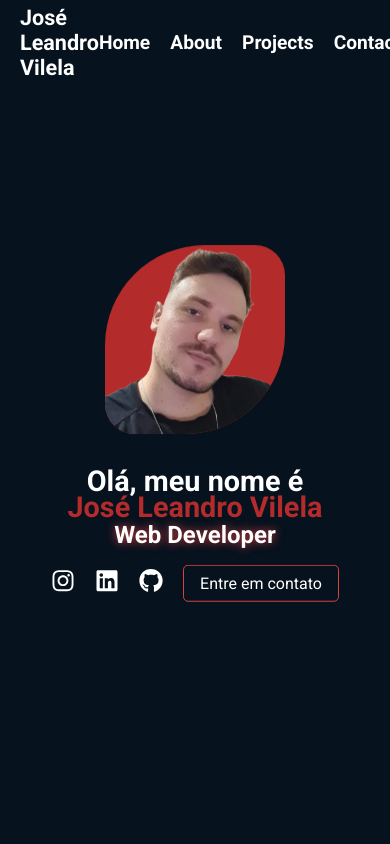
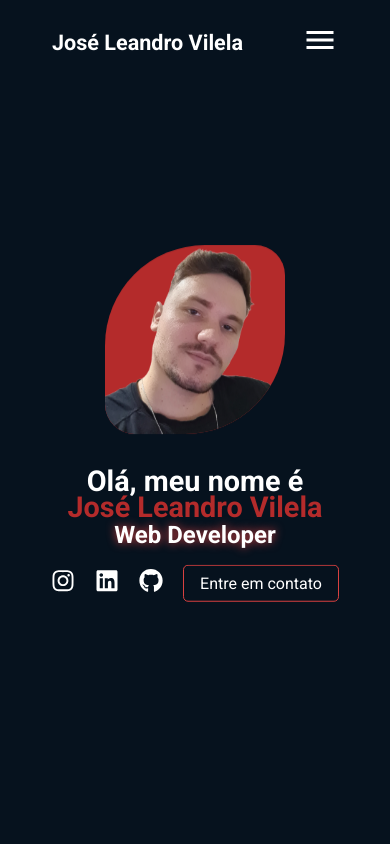
Before and after one commit to Vilelajlr/PortifolioJoseLeandroVilela, a React (Create React App) app in the folder portifolio/: page / in a window 390 px wide. Shown: the top 844 px of the page. Built offline with nearby package versions, Linux system fonts and the light colour scheme.

Commit message:
atualizacao menu

```diff
--- a/portifolio/src/components/layout/Navbar.jsx
+++ b/portifolio/src/components/layout/Navbar.jsx
@@ -1,29 +1,25 @@
 import React, { useState, useEffect } from 'react';
-import { Link as ScrollLink } from 'react-scroll'; // Importar Link do react-scroll
-import { useNavigate } from 'react-router-dom'; // Importar Link e useNavigate do react-router-dom
-
+import { Link as ScrollLink } from 'react-scroll';
+import { useNavigate } from 'react-router-dom';
 import styles from './modules/Navbar.module.css';
-
+import mobileIconMenu from '../imgs/menu_white_36dp.svg';
 
 function Navbar() {
-  const [scrolled, setScrolled] = useState(false); // Estado para controlar a rolagem
-  const navigate = useNavigate(); // Hook para navegação
+  const [scrolled, setScrolled] = useState(false);
+  const [menuOpen, setMenuOpen] = useState(false); // Estado para controlar o menu móvel
+  const navigate = useNavigate();
 
   const handleScroll = (section) => {
-    navigate('/'); // Redireciona para a página principal
+    setMenuOpen(false); // Fecha o menu ao clicar em um item
+    navigate('/');
     setTimeout(() => {
-      document.getElementById(section)?.scrollIntoView({ behavior: 'smooth' }); // Rola suavemente para a seção
-    }, 100); // Pequeno delay para garantir que a rolagem ocorra após a navegação
+      document.getElementById(section)?.scrollIntoView({ behavior: 'smooth' });
+    }, 100);
   };
 
-  // Hook para verificar a rolagem da página
   useEffect(() => {
     const onScroll = () => {
-      if (window.scrollY > 50) {
-        setScrolled(true);
-      } else {
-        setScrolled(false);
-      }
+      setScrolled(window.scrollY > 50);
     };
     window.addEventListener('scroll', onScroll);
     return () => {
@@ -31,15 +27,22 @@ function Navbar() {
     };
   }, []);
 
+  const toggleMenu = () => {
+    setMenuOpen(!menuOpen); // Alterna o estado do menu móvel
+  };
+
   return (
     <div className={`${scrolled ? styles.scrolled : ''}`}>
-      <nav className={`${styles.navbar} `}>
+      <div className={styles.navbar_atributtes}>
+        <div className={styles.ajuste}>
+          <nav className={`${styles.navbar}`}>
             <div className={styles.menu}>
               <ScrollLink to="home" smooth={true} duration={500}>
                 <div className={styles.img_logo}>
                   <h1>José Leandro Vilela</h1>
                 </div>
               </ScrollLink>
+              <div className={styles.nav_list}>
                 <ul className={styles.list}>
                   <li className={styles.item}>
                     <a href="/" onClick={(e) => { e.preventDefault(); handleScroll('home'); }}>
@@ -57,13 +60,46 @@ function Navbar() {
                     </a>
                   </li>
                   <li className={styles.item}>
-              <a href="/" onClick={(e)=> {e.preventDefault(); handleScroll('contacts');}}>
+                    <a href="/" onClick={(e) => { e.preventDefault(); handleScroll('contacts'); }}>
                       Contact
                     </a>
                   </li>
                 </ul>
               </div>
+              <div className={styles.mobile_menu_icon}>
+                <button onClick={toggleMenu}>
+                  <img className={styles.icon} src={mobileIconMenu} alt="Menu" />
+                </button>
+              </div>
+            </div>
           </nav>
+          {/* Adicione a classe 'open' com base no estado do menu móvel */}
+          <div className={`${styles.mobile_menu} ${menuOpen ? styles.open : ''}`}>
+            <ul className={styles.list_mobile}>
+              <li className={styles.item_mobile}>
+                <a href="/" onClick={(e) => { e.preventDefault(); handleScroll('home'); }}>
+                  Home
+                </a>
+              </li>
+              <li className={styles.item_mobile}>
+                <a href="/" onClick={(e) => { e.preventDefault(); handleScroll('about'); }}>
+                  About
+                </a>
+              </li>
+              <li className={styles.item_mobile}>
+                <a href="/" onClick={(e) => { e.preventDefault(); handleScroll('projects'); }}>
+                  Projects
+                </a>
+              </li>
+              <li className={styles.item_mobile}>
+                <a href="/" onClick={(e) => { e.preventDefault(); handleScroll('contacts'); }}>
+                  Contact
+                </a>
+              </li>
+            </ul>
+          </div>
+        </div>
+      </div>
     </div>
   );
 }
--- a/portifolio/src/components/layout/modules/Navbar.module.css
+++ b/portifolio/src/components/layout/modules/Navbar.module.css
@@ -3,10 +3,8 @@
     margin: 0 auto;
 
 }
-.navbar {
-    display: flex;
-    align-items: center;
-    justify-content: center;
+
+.navbar_atributtes{
     height: 10dvh;
     max-width: 1420px;
     margin: 0 auto;
@@ -19,14 +17,26 @@
     padding: 0 20px;
 }
 
+.ajuste{
+    position: relative;
+    top: 50%;
+    transform: translateY(-50%);
+}
+
+.navbar {
+
+
+}
+
 
 .scrolled {
     z-index: 995;
-    transition: background-color 1s;
+    transition: background-color 0.3s, box-shadow 0.3s;
     background-color: var(--secondary-normal);
     width: 100%;
     height: 10dvh;
     position: fixed;
+    box-shadow: 0 0 13px rgba(0, 0, 0, 1);
   }
 
 .menu{
@@ -41,7 +51,7 @@
     font-size: 0.9rem;
 }
 
-.list {
+.list, .list_mobile {
     display: flex;
     list-style: none;
     align-items: center;
@@ -50,7 +60,7 @@
 
 
 
-.item a{
+.item a, .item_mobile a{
     color: white;
     text-decoration: none;
     font-family: 'Roboto', sans-serif;
@@ -59,6 +69,58 @@
     transition: color 0.3s;
 }
 
-.item a:hover{
+
+
+.item a:hover, .item_mobile a:hover{
     color: var(--red-normal);
 }
+
+
+.mobile_menu_icon{
+    display: none;
+}
+
+.mobile_menu_icon button{
+    background-color: transparent;
+    border: none;
+    cursor: pointer;
+}
+
+.mobile_menu{
+    display: none;
+}
+
+
+@media screen and (max-width: 768px){
+    .navbar{
+        padding: 1.5rem 2rem;
+    }
+
+    .item{
+        display: none;
+    }
+
+    .mobile_menu_icon{
+        display: block;
+    }
+
+    .open{
+        display: block;
+
+    }
+
+    .list_mobile{
+        flex-direction: column;
+        position: absolute;
+        top: 100%;
+        left: 0;
+        width: 100%;
+        background-color: var(--primary-normal);
+        padding: 20px;
+
+    }
+
+
+
+
+}
```
Also changed, not shown: portifolio/src/components/imgs/close_white_36dp.svg (added), portifolio/src/components/imgs/menu_white_36dp.svg (added). Lines whose indentation alone changed are shown as unchanged.
